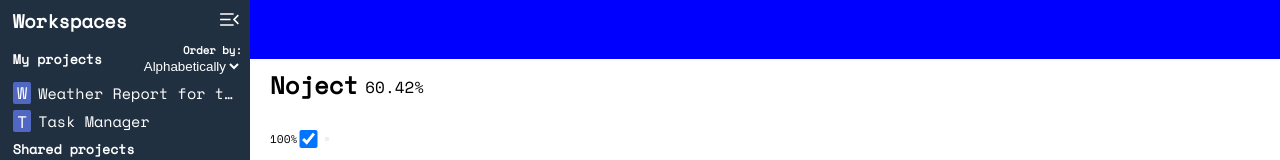
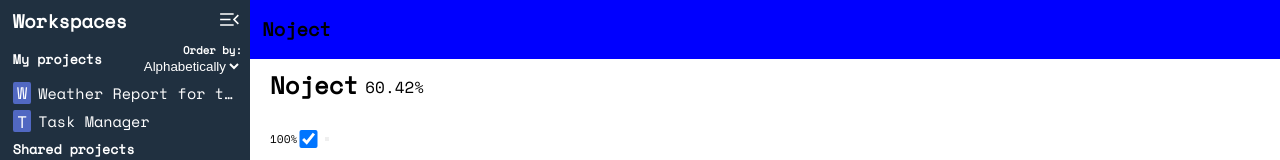
Before and after one commit to ivankrstev/noject, a Next.js app in the folder client/: page /dashboard in a window 1280 px wide. Shown: the top 160 px of the page. Built offline with nearby package versions, Linux system fonts and the light colour scheme.

Commit message:
Seperated the navbar in 2 divs and added margins to the buttons

```diff
--- a/client/components/Navbar.js
+++ b/client/components/Navbar.js
@@ -7,6 +7,7 @@ import AccountPopover from "./AccountPopover";
 export default function Navbar(props) {
   return (
     <div className={styles.navbar}>
+      <div>
         {!props.showSidebar && (
           <button
             title='Open Sidebar'
@@ -15,9 +16,12 @@ export default function Navbar(props) {
             <Image src={openMenuIcon} alt='Open Sidebar Icon' width={25} />
           </button>
         )}
-      <h3 className={styles.projectName}>{props.selectProject}</h3>
+        <h3 className={styles.projectName}>Noject</h3>
+      </div>
+      <div>
         <ProjectSettingsPopover />
         <AccountPopover />
       </div>
+    </div>
   );
 }
--- a/client/styles/Navbar.module.css
+++ b/client/styles/Navbar.module.css
@@ -6,12 +6,18 @@
   height: fit-content;
   padding: 0.65em 0.3em;
   padding-right: 0.9em;
-  justify-content: flex-end;
+  justify-content: space-between;
 }
-.projectName {
-  margin-left: 0.56em;
+.navbar > div {
+  display: flex;
+  align-items: center;
+}
+.navbar h3 {
+  margin-left: 0.4em;
+  text-align: left;
 }
 .sidebarOpenBtn {
+  margin-left: 0.3em;
   outline: none;
   border: 0;
   background-color: transparent;
@@ -68,6 +74,7 @@
 }
 
 .settingsBtn {
+  margin-right: 0.3em;
   background-color: transparent;
   outline: none;
   border: 0;
```
Lines whose indentation alone changed are shown as unchanged.
